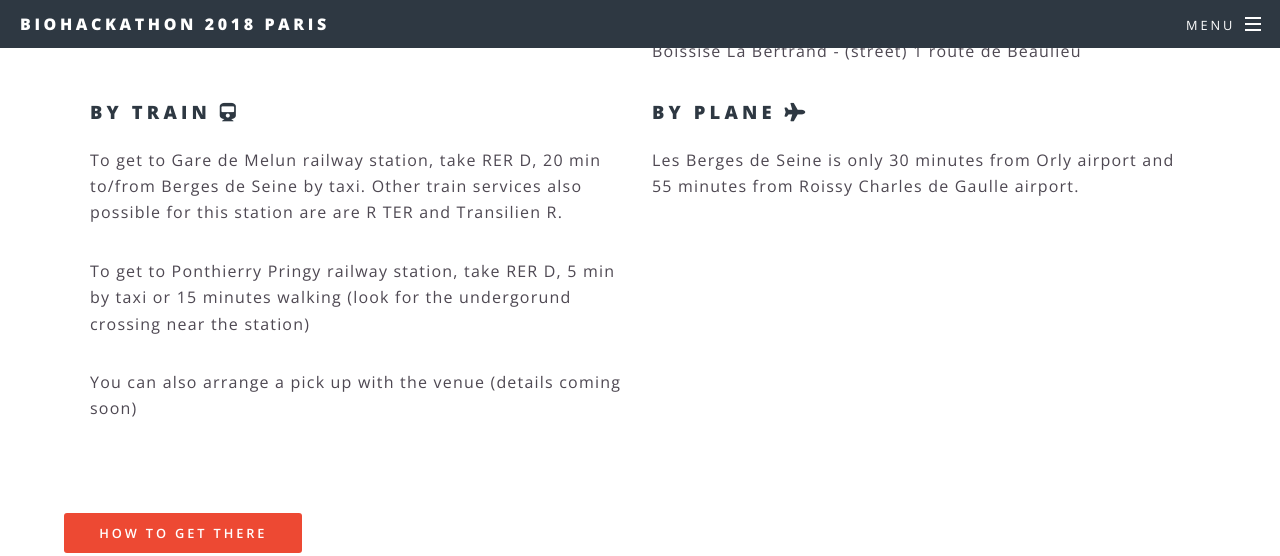
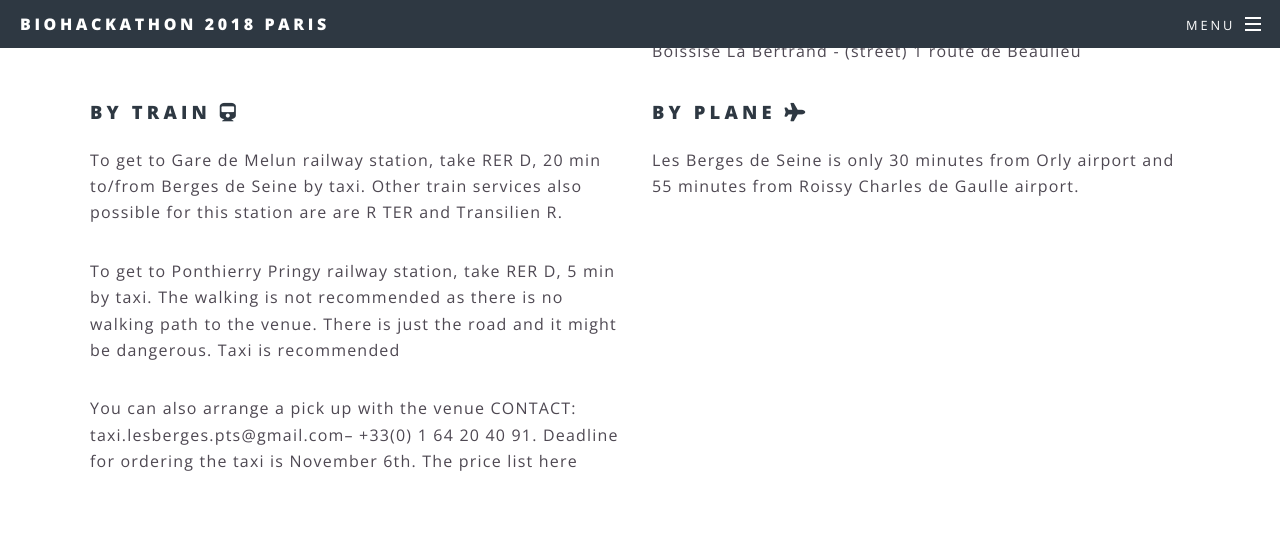
Before and after one commit to elixir-europe/bh2018paris, a Jekyll site: the page built from venue.html, in a window 1280 px wide and 900 px high, scrolled down 1927 px, cut to the strip 0-556 px from the top of the window. Built offline with Jekyll 4.4.1, drawn with Linux system fonts in a browser that asks for light colours; nearby versions of some CDN libraries.

Commit message:
Update venue.html

```diff
--- a/venue.html
+++ b/venue.html
@@ -69,9 +69,9 @@
                 </h3>
                 <p>To get to Gare de Melun railway station, take RER D, 20 min to/from Berges de Seine by taxi.
                      Other train services also possible for this station are are R TER and Transilien R. </p>
-                <p>To get to Ponthierry Pringy railway station, take RER D, 5 min by taxi or 15 minutes walking
-                    (look for the undergorund crossing near the station) </p>
-                <p>You can also arrange a pick up with the venue (details coming soon)</p>
+                <p>To get to Ponthierry Pringy railway station, take RER D, 5 min by taxi. The walking is not recommended as there is no walking path to the venue. There is just the road and it might be dangerous. Taxi is recommended </p>
+                <p>You can also arrange a pick up with the venue CONTACT: taxi.lesberges.pts@gmail.com– +33(0) 1 64 20 40 91. Deadline for ordering the taxi is November 6th. The price list here
+</p>
             </div>
             <div class="6u 12u$(medium)">
                 <h3>By plane
```
